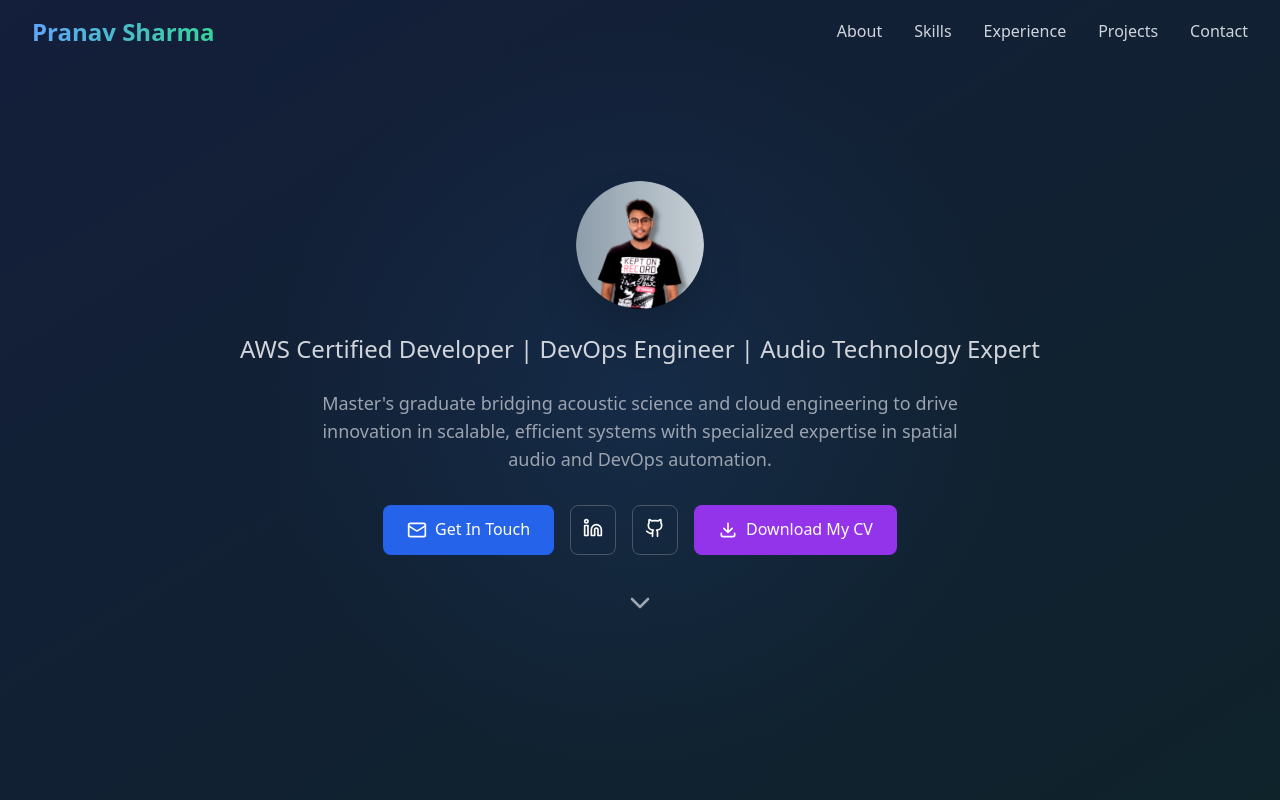
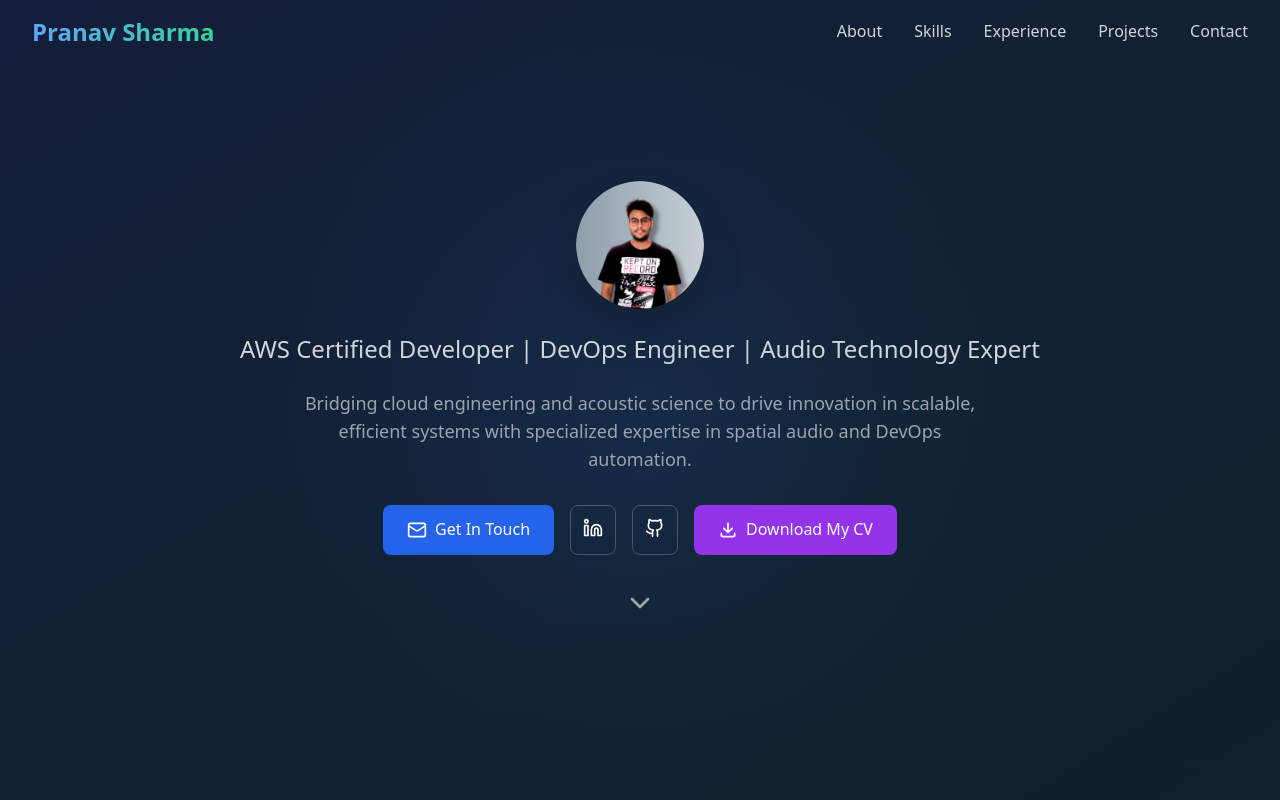
Before and after one commit to Pshar10/React_Web_CI_CD, a React (Vite) app: page / in a window 1280 px wide. Shown: the top 800 px of the page. Built offline with nearby package versions, Linux system fonts and the light colour scheme.

Commit message:
minor improvements

```diff
--- a/src/App.tsx
+++ b/src/App.tsx
@@ -525,7 +525,7 @@
               className="text-lg text-gray-400 max-w-2xl mx-auto mb-8 animate-slide-up"
               style={{ animationDelay: "0.4s" }}
             >
-              Master's graduate bridging acoustic science and cloud engineering
+              Bridging cloud engineering and acoustic science
               to drive innovation in scalable, efficient systems with
               specialized expertise in spatial audio and DevOps automation.
             </p>
```
